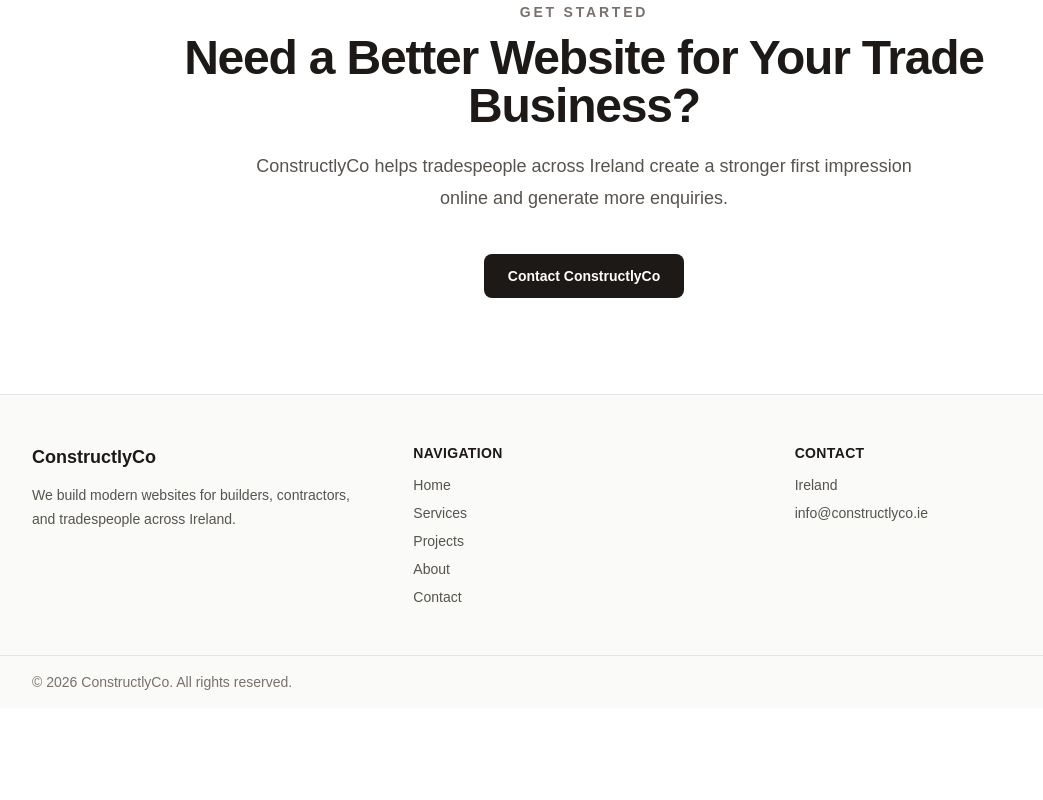
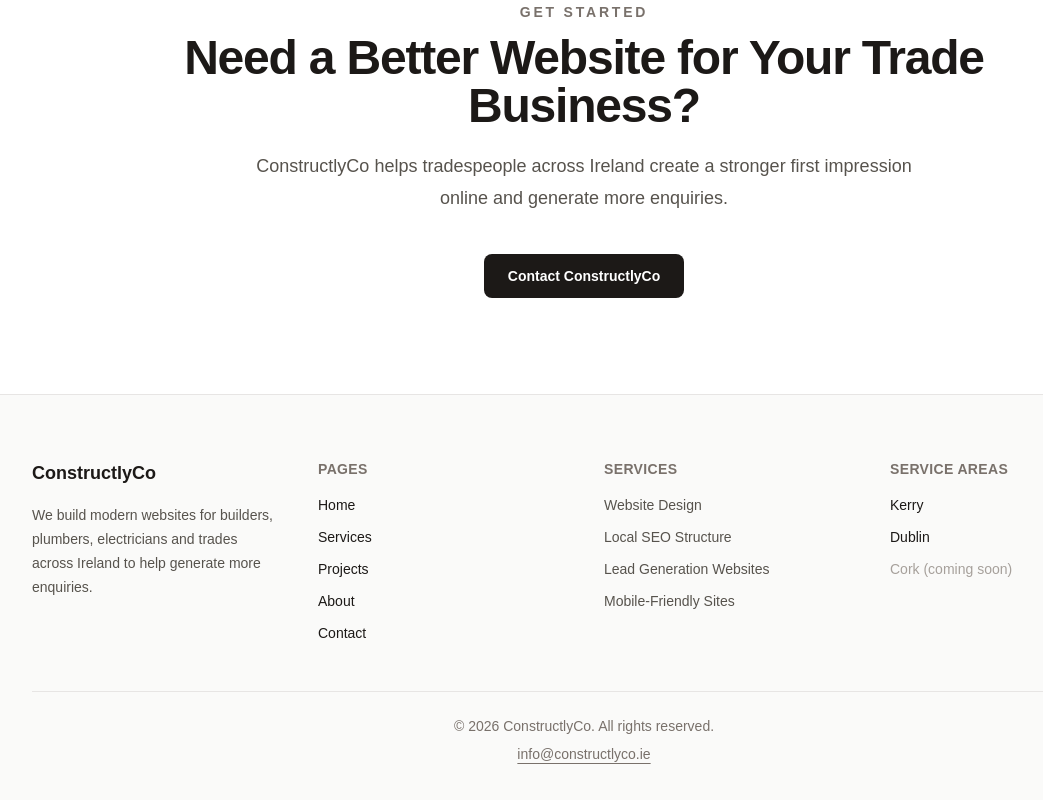
Before and after one commit to EvanM7/constructlyco, a Next.js app: page / in a window 1280 px wide. Shown: the part 4431-5231 px from the top of the page, without its empty margins (56-1099 px from the left). Before the commit the page ends 5139 px from the top, so only its background shows below. Built offline with nearby package versions, Linux system fonts and the light colour scheme.

Commit message:
Upgrade footer

```diff
--- a/components/Footer.tsx
+++ b/components/Footer.tsx
@@ -3,61 +3,107 @@ import Link from "next/link";
 export default function Footer() {
   return (
     <footer className="border-t border-stone-200 bg-stone-50">
-      <div className="mx-auto grid max-w-6xl gap-10 px-6 py-12 md:grid-cols-3">
+      <div className="mx-auto max-w-6xl px-6 py-16">
+        <div className="grid gap-10 md:grid-cols-4">
+
+          {/* BRAND */}
           <div>
-          <h3 className="text-lg font-bold text-stone-900">ConstructlyCo</h3>
-          <p className="mt-3 text-sm leading-6 text-stone-600">
-            We build modern websites for builders, contractors, and tradespeople
-            across Ireland.
+            <h3 className="text-lg font-semibold text-stone-900">
+              ConstructlyCo
+            </h3>
+            <p className="mt-4 text-sm leading-6 text-stone-600">
+              We build modern websites for builders, plumbers, electricians and
+              trades across Ireland to help generate more enquiries.
             </p>
           </div>
 
+          {/* QUICK LINKS */}
           <div>
-          <h4 className="text-sm font-semibold uppercase tracking-wide text-stone-900">
-            Navigation
+            <h4 className="text-sm font-semibold uppercase tracking-wide text-stone-500">
+              Pages
             </h4>
-          <div className="mt-3 flex flex-col gap-2 text-sm text-stone-600">
-            <Link href="/" className="transition hover:text-stone-900">
+            <ul className="mt-4 space-y-3 text-sm">
+              <li>
+                <Link href="/" className="hover:text-stone-900">
                   Home
                 </Link>
-            <Link href="/services" className="transition hover:text-stone-900">
+              </li>
+              <li>
+                <Link href="/services" className="hover:text-stone-900">
                   Services
                 </Link>
-            <Link href="/projects" className="transition hover:text-stone-900">
+              </li>
+              <li>
+                <Link href="/projects" className="hover:text-stone-900">
                   Projects
                 </Link>
-            <Link href="/about" className="transition hover:text-stone-900">
+              </li>
+              <li>
+                <Link href="/about" className="hover:text-stone-900">
                   About
                 </Link>
-            <Link href="/contact" className="transition hover:text-stone-900">
+              </li>
+              <li>
+                <Link href="/contact" className="hover:text-stone-900">
                   Contact
                 </Link>
+              </li>
+            </ul>
+          </div>
+
+          {/* SERVICES */}
+          <div>
+            <h4 className="text-sm font-semibold uppercase tracking-wide text-stone-500">
+              Services
+            </h4>
+            <ul className="mt-4 space-y-3 text-sm text-stone-600">
+              <li>Website Design</li>
+              <li>Local SEO Structure</li>
+              <li>Lead Generation Websites</li>
+              <li>Mobile-Friendly Sites</li>
+            </ul>
+          </div>
+
+          {/* LOCATIONS */}
+          <div>
+            <h4 className="text-sm font-semibold uppercase tracking-wide text-stone-500">
+              Service Areas
+            </h4>
+            <ul className="mt-4 space-y-3 text-sm">
+              <li>
+                <Link
+                  href="/builder-websites-kerry"
+                  className="hover:text-stone-900"
+                >
+                  Kerry
+                </Link>
+              </li>
+              <li>
+                <Link
+                  href="/builder-websites-dublin"
+                  className="hover:text-stone-900"
+                >
+                  Dublin
+                </Link>
+              </li>
+              <li className="text-stone-400">Cork (coming soon)</li>
+            </ul>
           </div>
         </div>
 
-        <div>
-          <h4 className="text-sm font-semibold uppercase tracking-wide text-stone-900">
-            Contact
-          </h4>
-          <div className="mt-3 space-y-2 text-sm text-stone-600">
-            <p>Ireland</p>
-            <p>
+        {/* BOTTOM BAR */}
+        <div className="mt-12 border-t border-stone-200 pt-6 text-center text-sm text-stone-500">
+          <p>© {new Date().getFullYear()} ConstructlyCo. All rights reserved.</p>
+          <p className="mt-2">
             <a
               href="mailto:info@constructlyco.ie"
-                className="transition hover:text-stone-900"
+              className="underline underline-offset-4"
             >
               info@constructlyco.ie
             </a>
           </p>
         </div>
       </div>
-      </div>
-
-      <div className="border-t border-stone-200">
-        <div className="mx-auto max-w-6xl px-6 py-4 text-sm text-stone-500">
-          © {new Date().getFullYear()} ConstructlyCo. All rights reserved.
-        </div>
-      </div>
     </footer>
   );
 }
```
Lines whose indentation alone changed are shown as unchanged.
